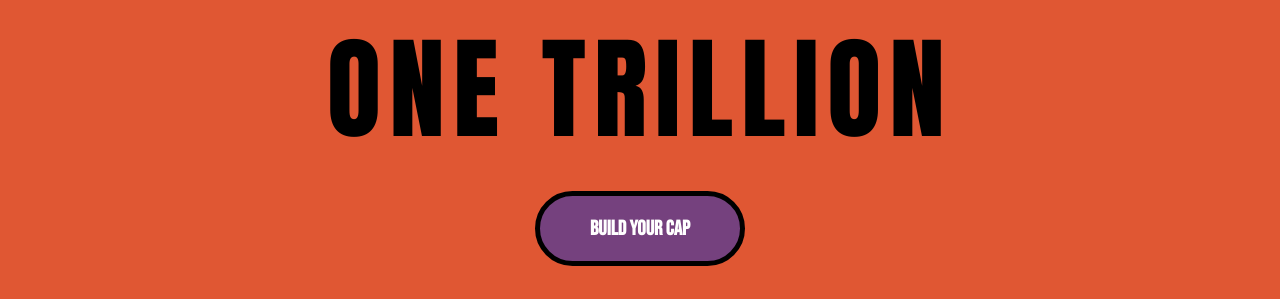
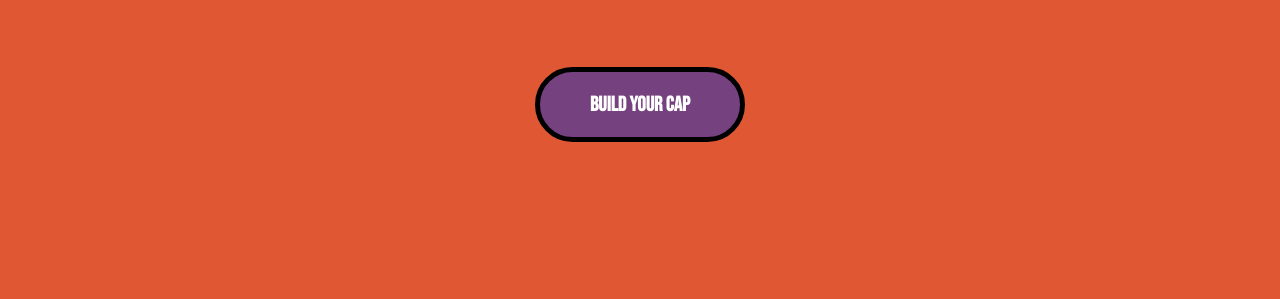
Before and after one commit to reachavci/onetrillion, a plain HTML site: page index.html in a window 1280 px wide. Shown: the part 481-780 px from the top of the page. Drawn offline with Linux system fonts and the light colour scheme.

Commit message:
Update index.html

```diff
--- a/index.html
+++ b/index.html
@@ -451,7 +451,6 @@
        <section class="hero" id="home">
     <div class="hero-content">
         <img src="images/logo1.png" alt="ONE TRILLION Logo" class="castle-bg">
-                <h1>ONE TRILLION</h1>
     </div>
     <a href="#products" class="cta-button">Build Your Cap</a>
 </section>
```
Lines whose indentation alone changed are shown as unchanged.
